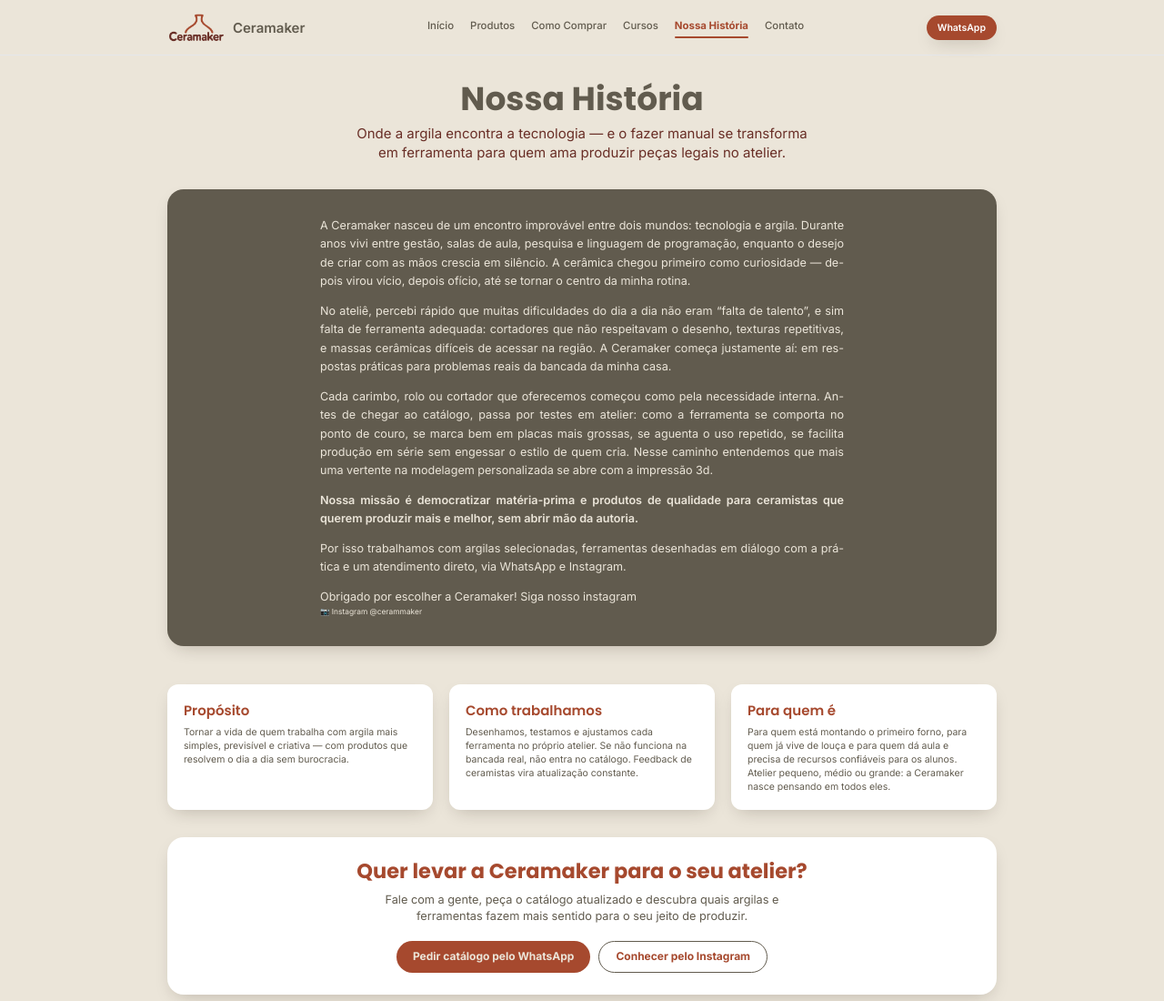
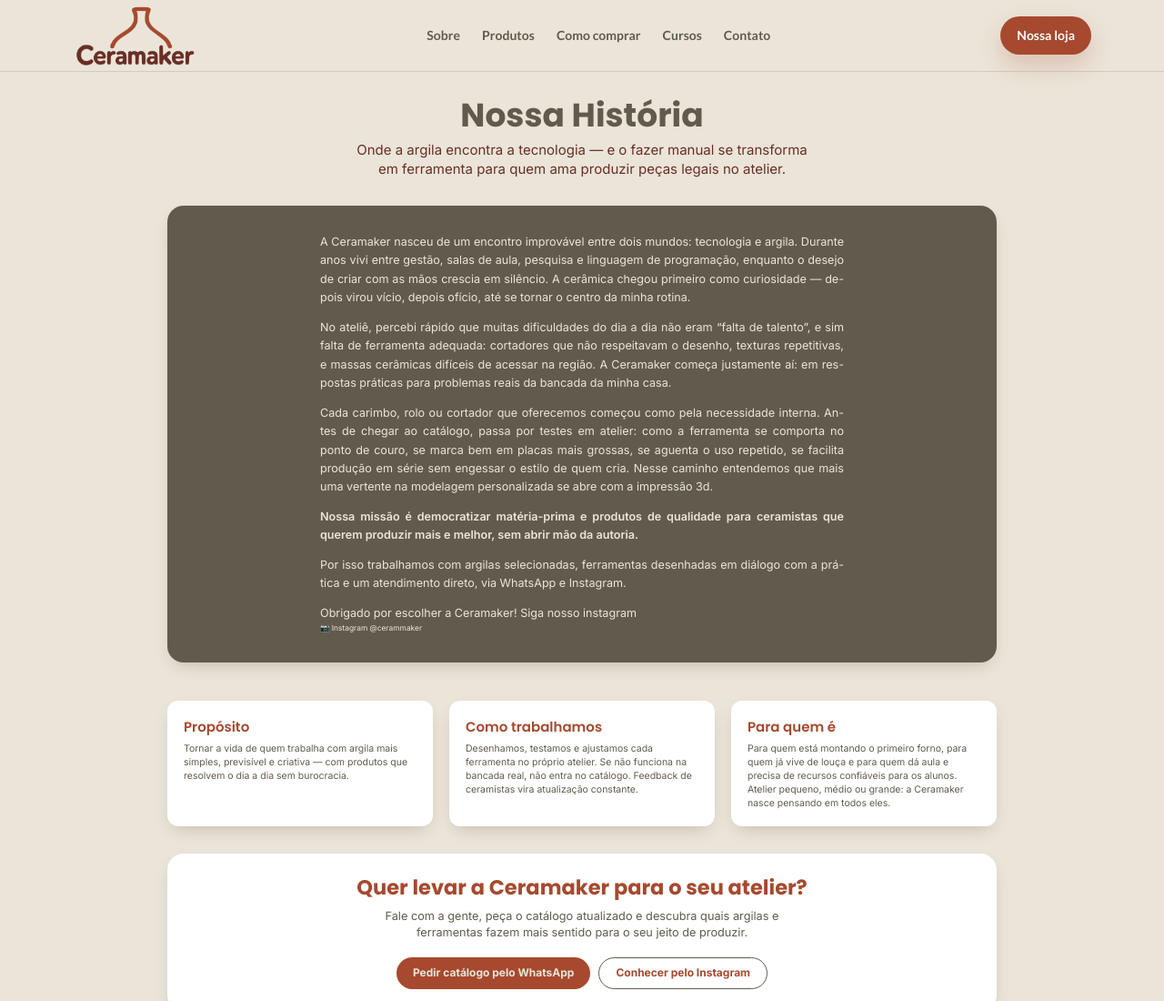
Before and after one commit to veneto9/ceramaker, a plain HTML site: page pages/sobre/sobre.html in a window 1280 px wide. Shown: the top 1100 px of the page at 91% size. Drawn offline with nearby package versions, Linux system fonts and the light colour scheme.

Commit message:
Update sobre.html

```diff
--- a/pages/sobre/sobre.html
+++ b/pages/sobre/sobre.html
@@ -10,7 +10,7 @@
   <!-- Fontes -->
   <link rel="preconnect" href="https://fonts.googleapis.com">
   <link rel="preconnect" href="https://fonts.gstatic.com" crossorigin>
-  <link href="https://fonts.googleapis.com/css2?family=Inter:wght@400;500;600;700&family=Poppins:wght@500;600;700&display=swap" rel="stylesheet">
+  <link href="https://fonts.googleapis.com/css2?family=Inter:wght@400;500;600;700&family=Lato:wght@400;700;900&family=Poppins:wght@500;600;700&display=swap" rel="stylesheet">
 
   <!-- Tailwind (CDN) -->
   <script src="https://cdn.tailwindcss.com"></script>
@@ -68,6 +68,144 @@
       border-radius:9999px;
       background:var(--tertiary-color);
     }
+
+    /* Cabeçalho padronizado com index.html. Regras restritas ao cabeçalho. */
+    .cm-site-header {
+      position: sticky;
+      top: 0;
+      z-index: 1000;
+      border-bottom: 1px solid rgba(97, 91, 78, 0.18);
+      background: rgba(235, 229, 217, 0.94);
+      backdrop-filter: blur(18px);
+    }
+    .cm-header-container {
+      width: min(1120px, calc(100% - 40px));
+      margin-inline: auto;
+    }
+    .cm-header-inner {
+      min-height: 72px;
+      display: flex;
+      align-items: center;
+      justify-content: space-between;
+      gap: 24px;
+    }
+    .cm-brand {
+      display: inline-flex;
+      align-items: center;
+      flex-shrink: 0;
+    }
+    .cm-brand img {
+      display: block;
+      width: auto;
+      height: 78px;
+      max-width: 100%;
+      object-fit: contain;
+    }
+    .cm-desktop-nav {
+      display: flex;
+      align-items: center;
+      justify-content: center;
+      gap: 24px;
+      flex: 1;
+    }
+    .cm-desktop-nav a {
+      position: relative;
+      padding-block: 10px;
+      color: #615b4e;
+      font-family: "Lato", Arial, sans-serif;
+      font-size: 14px;
+      font-weight: 700;
+      line-height: 1.65;
+      text-decoration: none;
+    }
+    .cm-desktop-nav a::after {
+      content: "";
+      position: absolute;
+      right: 0;
+      bottom: 4px;
+      left: 0;
+      height: 2px;
+      border-radius: 2px;
+      background: #a6492e;
+      transform: scaleX(0);
+      transform-origin: center;
+      transition: transform .2s ease;
+    }
+    .cm-desktop-nav a:hover::after,
+    .cm-desktop-nav a:focus-visible::after { transform: scaleX(1); }
+    .cm-header-cta {
+      display: inline-flex;
+      min-height: 42px;
+      align-items: center;
+      justify-content: center;
+      padding: 9px 18px;
+      border-radius: 999px;
+      color: #fff;
+      background: #a6492e;
+      box-shadow: 0 12px 28px rgba(166, 73, 46, .24);
+      font-family: "Lato", Arial, sans-serif;
+      font-size: 14px;
+      font-weight: 700;
+      line-height: 1.65;
+      text-decoration: none;
+      white-space: nowrap;
+      transition: transform .2s ease, background-color .2s ease;
+    }
+    .cm-header-cta:hover {
+      color: #fff;
+      background: #873922;
+      transform: translateY(-2px);
+    }
+    .cm-menu-toggle {
+      display: none;
+      width: 48px;
+      height: 48px;
+      align-items: center;
+      justify-content: center;
+      border: 1px solid rgba(97, 91, 78, .18);
+      border-radius: 14px;
+      color: #615b4e;
+      background: rgba(255, 255, 255, .55);
+      cursor: pointer;
+    }
+    .cm-menu-toggle svg { width: 25px; height: 25px; }
+    .cm-mobile-nav { display: none; padding: 0 0 18px; }
+    .cm-mobile-nav[hidden] { display: none; }
+    .cm-mobile-nav-inner {
+      width: 100%;
+      display: grid;
+      gap: 8px;
+      padding: 16px;
+      border: 1px solid rgba(97, 91, 78, .18);
+      border-radius: 20px;
+      background: #f7f3ec;
+      box-shadow: 0 10px 30px rgba(60, 42, 30, .08);
+    }
+    .cm-mobile-nav-inner a {
+      display: block;
+      padding: 12px 14px;
+      border-radius: 12px;
+      color: #615b4e;
+      font-family: "Lato", Arial, sans-serif;
+      font-size: 14px;
+      font-weight: 700;
+      line-height: 1.65;
+    }
+    .cm-mobile-nav-inner a:hover { background: #fff; }
+    @media (max-width: 1050px) {
+      .cm-desktop-nav, .cm-header-cta { display: none; }
+      .cm-menu-toggle, .cm-mobile-nav:not([hidden]) { display: flex; }
+      .cm-mobile-nav { width: 100%; }
+    }
+    @media (max-width: 820px) {
+      .cm-header-container { width: min(100% - 30px, 1120px); }
+      .cm-brand img { height: 50px; }
+    }
+    @media (max-width: 620px) {
+      .cm-header-container { width: min(100% - 22px, 1120px); }
+      .cm-header-inner { min-height: 62px; }
+      .cm-brand img { height: 54px; }
+    }
   </style>
 
   <!-- Schema.org -->
@@ -96,31 +234,37 @@
 </head>
 <body class="antialiased">
 
-<!-- HEADER -->
-<header class="bg-[var(--background-color)] border-b border-[var(--secondary-color)]/20 py-4">
-  <div class="container-main flex items-center justify-between gap-4">
-    <!-- Logo + nome -->
-    <a href="/" class="flex items-center gap-3">
-      <img src="/Logo.png" alt="Logotipo Ceramaker" class="h-12 w-auto" loading="eager" decoding="async">
-      <span class="text-lg sm:text-xl font-semibold text-[var(--secondary-color)]">Ceramaker</span>
-    </a>
-
-    <!-- Navegação -->
-    <nav class="hidden md:flex items-center gap-6 text-[var(--secondary-color)] text-[0.95rem] font-medium">
-      <a href="/" class="link-nav">Início</a>
-      <a href="/pages/massa_ceramica.html" class="link-nav">Produtos</a>
-      <a href="/pages/como-comprar.html" class="link-nav">Como Comprar</a>
-      <a href="/pages/cursos.html" class="link-nav">Cursos</a>
-      <a href="/pages/sobre/sobre.html" class="link-nav link-nav-active">Nossa História</a>
-      <a href="/contato" class="link-nav">Contato</a>
+<!-- HEADER — mesmo padrão visual da página inicial -->
+<header class="cm-site-header">
+  <div class="cm-header-container">
+    <div class="cm-header-inner">
+      <a class="cm-brand" href="/" aria-label="Ceramaker — página inicial">
+        <img src="/Logo.png" alt="Ceramaker" width="3200" height="1831" loading="eager" decoding="async" fetchpriority="high">
+      </a>
+      <nav aria-label="Navegação principal" class="cm-desktop-nav">
+        <a href="/pages/sobre/sobre.html" aria-current="page">Sobre</a>
+        <a href="/#produtos">Produtos</a>
+        <a href="/pages/comprar/comocomprar.html">Como comprar</a>
+        <a href="/pages/cursos/cursos.html">Cursos</a>
+        <a href="/#contato">Contato</a>
+      </nav>
+      <a class="cm-header-cta" href="https://ceramaker.lojavirtualnuvem.com.br/produtos/" rel="noopener" target="_blank">Nossa loja</a>
+      <button aria-controls="cm-menu-mobile" aria-expanded="false" aria-label="Abrir menu" class="cm-menu-toggle" type="button">
+        <svg aria-hidden="true" fill="none" stroke="currentColor" stroke-linecap="round" stroke-width="2" viewBox="0 0 24 24">
+          <path d="M4 7h16M4 12h16M4 17h16"></path>
+        </svg>
+      </button>
+    </div>
+    <nav aria-label="Navegação móvel" class="cm-mobile-nav" hidden id="cm-menu-mobile">
+      <div class="cm-mobile-nav-inner">
+        <a href="/pages/sobre/sobre.html" aria-current="page">Sobre</a>
+        <a href="/#produtos">Produtos</a>
+        <a href="/pages/comprar/comocomprar.html">Como comprar</a>
+        <a href="/pages/cursos/cursos.html">Cursos</a>
+        <a href="/#contato">Contato</a>
+        <a href="https://ceramaker.lojavirtualnuvem.com.br/produtos/" rel="noopener" target="_blank">Nossa loja</a>
+      </div>
     </nav>
-
-    <!-- Botão WhatsApp -->
-    <a href="https://wa.me/5521998898984"
-       class="px-4 py-2 rounded-full text-white bg-[var(--tertiary-color)] hover:bg-[var(--secondary-color)] text-sm font-semibold shadow-smooth"
-       target="_blank" rel="noopener">
-      WhatsApp
-    </a>
   </div>
 </header>
 
@@ -282,6 +426,30 @@
   if (spanYear) {
     spanYear.textContent = new Date().getFullYear();
   }
+
+  // Menu móvel do cabeçalho, no mesmo comportamento do index.html.
+  const cmMenuButton = document.querySelector('.cm-menu-toggle');
+  const cmMobileMenu = document.getElementById('cm-menu-mobile');
+  if (cmMenuButton && cmMobileMenu) {
+    const closeCmMenu = () => {
+      cmMobileMenu.hidden = true;
+      cmMenuButton.setAttribute('aria-expanded', 'false');
+      cmMenuButton.setAttribute('aria-label', 'Abrir menu');
+    };
+    cmMenuButton.addEventListener('click', () => {
+      const opening = cmMenuButton.getAttribute('aria-expanded') !== 'true';
+      cmMobileMenu.hidden = !opening;
+      cmMenuButton.setAttribute('aria-expanded', String(opening));
+      cmMenuButton.setAttribute('aria-label', opening ? 'Fechar menu' : 'Abrir menu');
+    });
+    cmMobileMenu.querySelectorAll('a').forEach(link => link.addEventListener('click', closeCmMenu));
+    document.addEventListener('keydown', (event) => {
+      if (event.key === 'Escape' && !cmMobileMenu.hidden) {
+        closeCmMenu();
+        cmMenuButton.focus();
+      }
+    });
+  }
 </script>
 
 </body>
```
